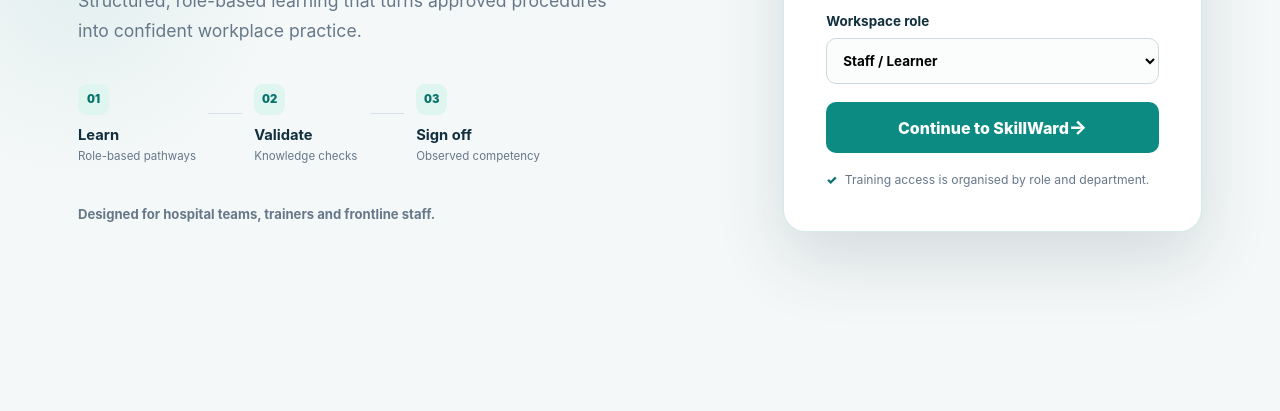
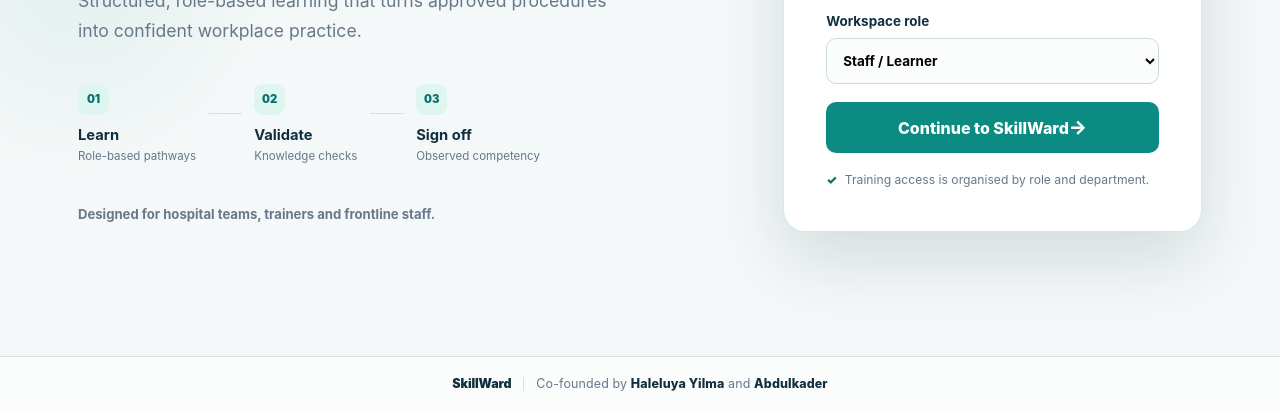
Before and after one commit to haalukaa/skillward-training, a plain HTML site: page index.html in a window 1280 px wide. Shown: the part 467-878 px from the top of the page. Before the commit the page ends 823 px from the top, so only its background shows below. Drawn offline with Linux system fonts and the light colour scheme.

Commit message:
Add SkillWard co-founder credit

```diff
--- a/app.js
+++ b/app.js
@@ -179,6 +179,13 @@ function renderShell(content) {
         </div>
       </header>
       <main class="page">${content}</main>
+      <footer class="site-footer">
+        <div class="footer-inner">
+          <span class="footer-wordmark">SkillWard</span>
+          <span class="footer-divider" aria-hidden="true"></span>
+          <span>Co-founded by <strong>Haleluya Yilma</strong> and <strong>Abdulkader</strong></span>
+        </div>
+      </footer>
     </div>
   `;
 
--- a/styles.css
+++ b/styles.css
@@ -51,6 +51,8 @@ textarea:focus-visible {
 
 .shell {
   min-height: 100vh;
+  display: flex;
+  flex-direction: column;
 }
 
 .topbar {
@@ -131,7 +133,30 @@ textarea:focus-visible {
   width: min(100%, 1180px);
   margin: 0 auto;
   padding: clamp(18px, 3vw, 34px) clamp(14px, 3vw, 28px) 56px;
+  flex: 1;
 }
+
+.site-footer {
+  border-top: 1px solid var(--line);
+  background: rgba(255,255,255,.65);
+  color: var(--muted);
+}
+
+.footer-inner {
+  width: min(100%, 1180px);
+  margin: 0 auto;
+  padding: 18px clamp(14px, 3vw, 28px);
+  display: flex;
+  align-items: center;
+  justify-content: center;
+  gap: 12px;
+  font-size: .78rem;
+  letter-spacing: .01em;
+}
+
+.footer-wordmark { color: var(--navy); font-weight: 900; letter-spacing: -.01em; }
+.footer-divider { width: 1px; height: 14px; background: var(--line); }
+.footer-inner strong { color: var(--navy); font-weight: 800; }
 
 .card {
   background: var(--surface);
@@ -903,6 +928,7 @@ th {
   .department-card-footer { align-items: stretch; flex-direction: column; }
   .department-card-footer .btn { width: 100%; }
   .platform-note { align-items: flex-start; flex-direction: column; }
+  .footer-inner { flex-wrap: wrap; gap: 6px 10px; text-align: center; }
   .area-hero { grid-template-columns: 1fr; text-align: left; }
   .area-code-large { min-width: 64px; width: fit-content; height: 64px; }
   .area-completion { grid-column: auto; text-align: left; }
```
Also changed, not shown: README.txt.
